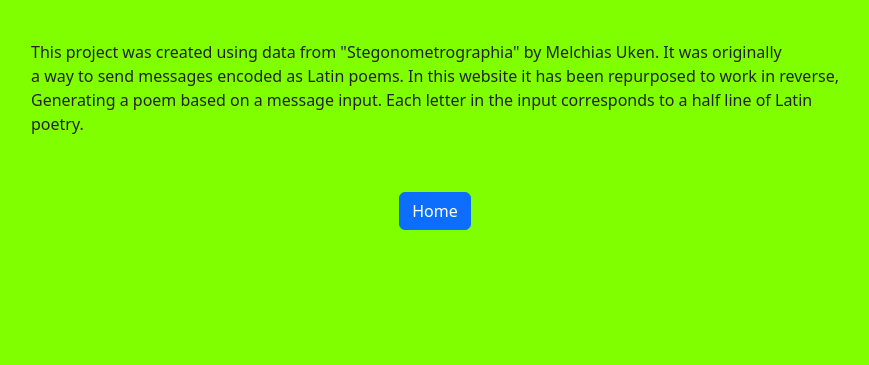
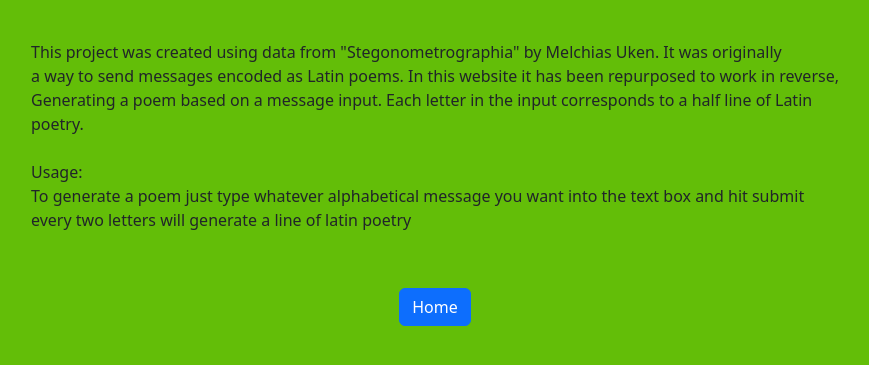
Before and after one commit to nolan-3/Latin-Poetry-Generator, a Flask app: page /about in a window 1280 px wide. Shown: the top 365 px of the page, without its empty margins (205-1074 px from the left). Run offline with Flask 2, Linux system fonts and the light colour scheme.

Commit message:
Update about.html

```diff
--- a/templates/about.html
+++ b/templates/about.html
@@ -18,6 +18,10 @@
                 Generating a poem based on a message input. Each letter in the input corresponds to a half line of Latin
                 poetry.
 
+                Usage:
+                To generate a poem just type whatever alphabetical message you want into the text box and hit submit
+                every two letters will generate a line of latin poetry
+
                 </span>
             </div>
         </div>
@@ -33,6 +37,6 @@
 
 <style>
     .green{
-        background-color: chartreuse;
+        background-color: rgb(99, 190, 8);
     }
 </style>
```
